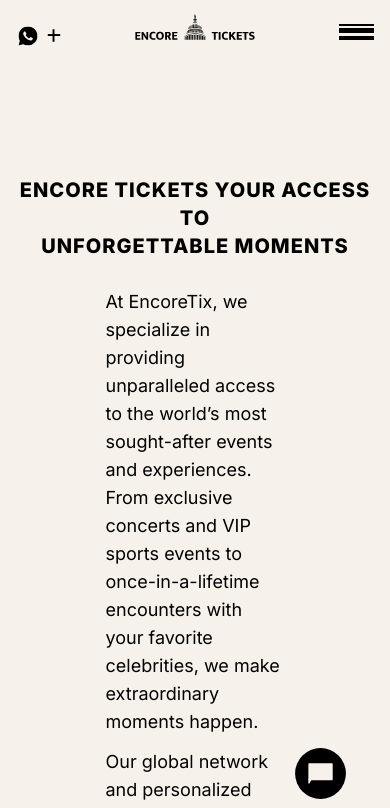
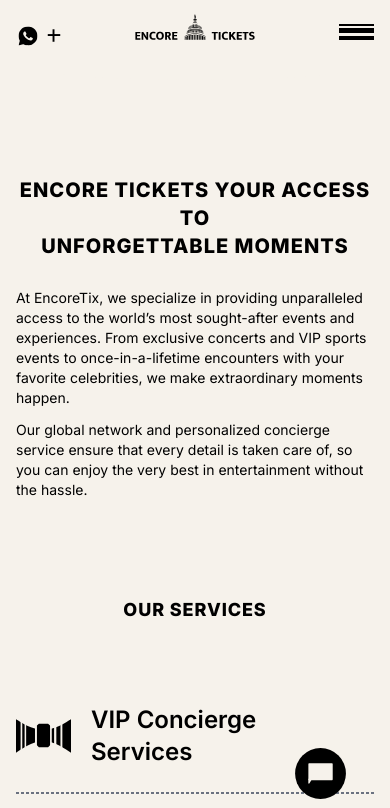
Before and after one commit to acompanythatsellseverything/encore-tickets, a Next.js app: page /about in a window 390 px wide. Shown: the top 808 px of the page. Built offline with nearby package versions, Linux system fonts and the light colour scheme.

Commit message:
wip: about us mobile view page

```diff
--- a/src/app/about/components/YourAccess.tsx
+++ b/src/app/about/components/YourAccess.tsx
@@ -7,14 +7,14 @@ const YourAccess = () => {
         <Box>
             <div className='pt-32'>
                 <Title>Encore tickets Your Access to<br/> Unforgettable Moments</Title>
-                <div className='mt-7 w-1/2 mx-auto'>
-                    <p className='text-lg'>
+                <div className='mt-7 md:w-1/2 mx-auto text-sm md:text-lg'>
+                    <p>
                         At EncoreTix, we specialize in providing unparalleled access to the world’s
                         most sought-after events and experiences. From exclusive concerts and VIP
                         sports events to once-in-a-lifetime encounters with your favorite celebrities,
                         we make extraordinary moments happen.
                     </p>
-                    <p className='text-lg mt-3'>
+                    <p className='mt-3'>
                         Our global network and personalized concierge service ensure that every detail is
                         taken care of, so you can enjoy the very best in entertainment without the hassle.
                     </p>
```
